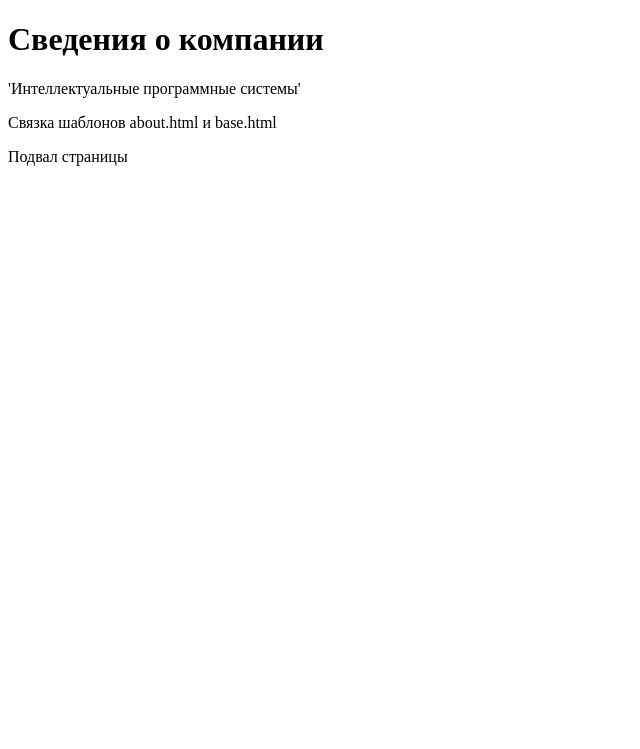
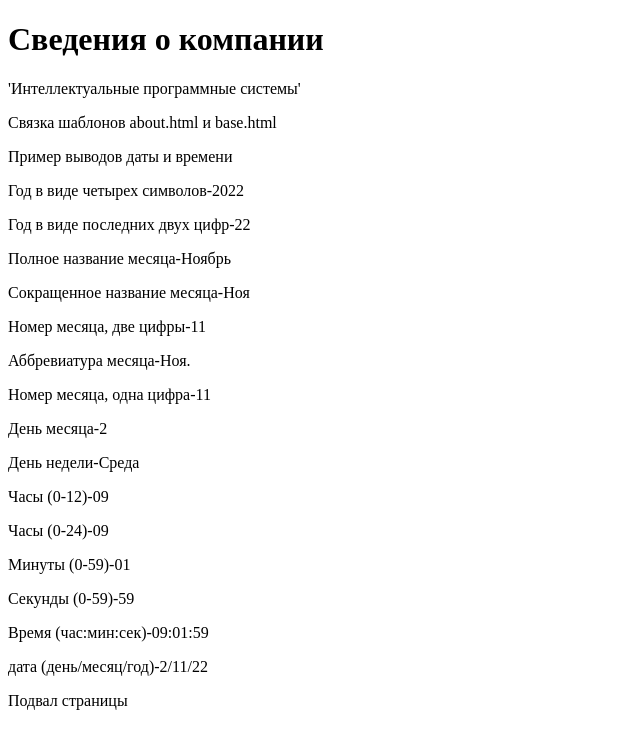
Before and after one commit to miller001155/django_hello, a Django app: page /about/ in a window 1280 px wide. Shown: the top 749 px of the page, without its empty margins (0-640 px from the left). Run offline with Django 3.2, Linux system fonts and the light colour scheme.

Commit message:
{% now%}

```diff
--- a/firstapp/views.py
+++ b/firstapp/views.py
@@ -7,6 +7,8 @@ from django.template.response import TemplateResponse as render_2  # то же
 
 def index(request):
     return render(request, 'firstapp/index.html')
+    # data = {'age': 66}
+    # return render(request, 'firstapp/index.html', context=data)
     # # data = {'header': 'Передача параметров в шаблон Django',
     # #         'message': 'Загружен шаблон templates/firstapp/index_app.html'}
     # # return render(request, 'firstapp/index_app1.html', context=data)
--- a/templates/firstapp/about.html
+++ b/templates/firstapp/about.html
@@ -4,4 +4,20 @@
 {%block content%}
 <p>'Интеллектуальные программные системы'</p>  <!--тег h1 заменяется в блоке на тег p-->
 <p>Связка шаблонов about.html и base.html<p>
+<p>Пример выводов даты и времени</p>
+<p>Год в виде четырех символов-{%now 'Y'%}</p>
+<p>Год в виде последних двух цифр-{%now 'y'%}</p>
+<p>Полное название месяца-{%now 'F'%}</p>
+<p>Сокращенное название месяца-{%now 'M'%}</p>
+<p>Номер месяца, две цифры-{%now 'm'%}</p>
+<p>Аббревиатура месяца-{%now 'N'%}</p>
+<p>Номер месяца, одна цифра-{%now 'n'%}</p>
+<p>День месяца-{%now 'j'%}</p>
+<p>День недели-{%now 'l'%}</p>
+<p>Часы (0-12)-{%now 'h'%}</p>
+<p>Часы (0-24)-{%now 'H'%}</p>
+<p>Минуты (0-59)-{%now 'i'%}</p>
+<p>Секунды (0-59)-{%now 's'%}</p>
+<p>Время  (час:мин:сек)-{%now 'H:i:s'%}</p>
+<p>дата (день/месяц/год)-{%now 'j/m/y'%}</p>
 {%endblock content%}
```
Also changed, not shown: templates/firstapp/index.html (+9 -1 lines).
